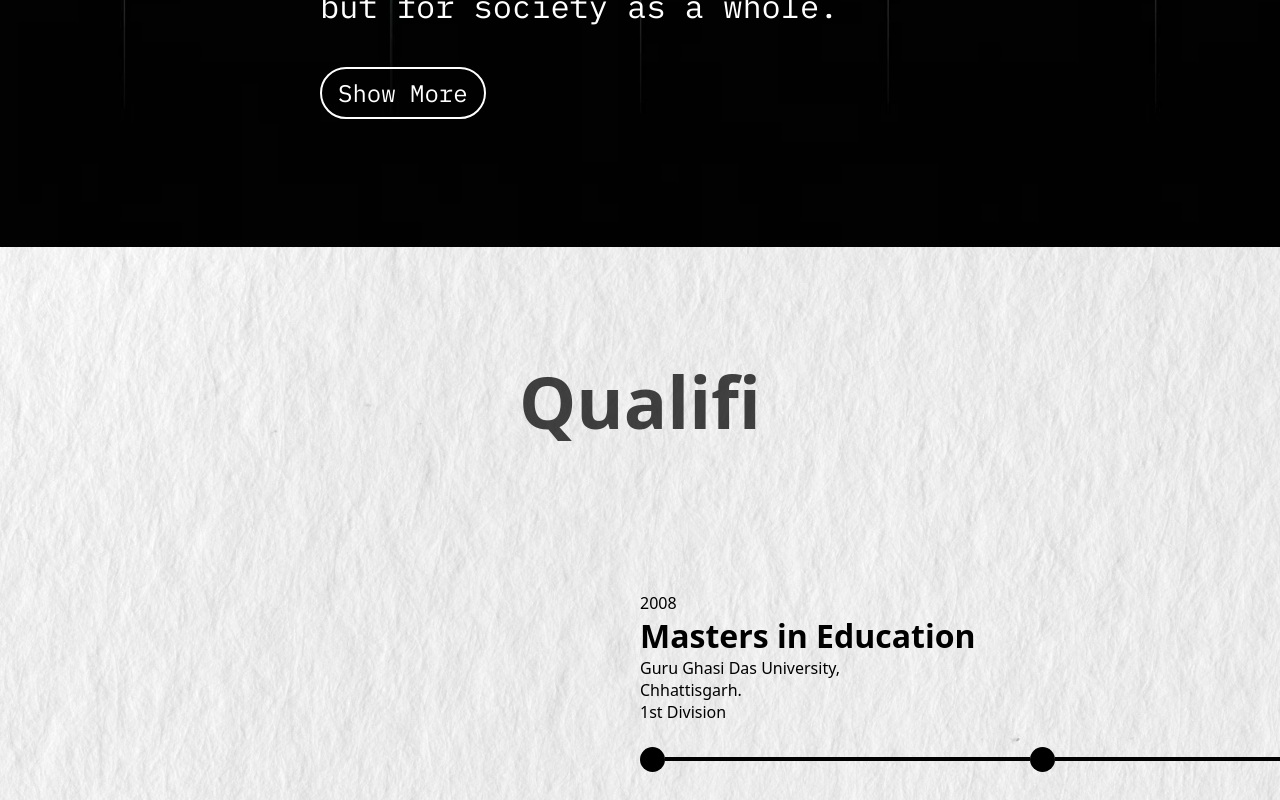
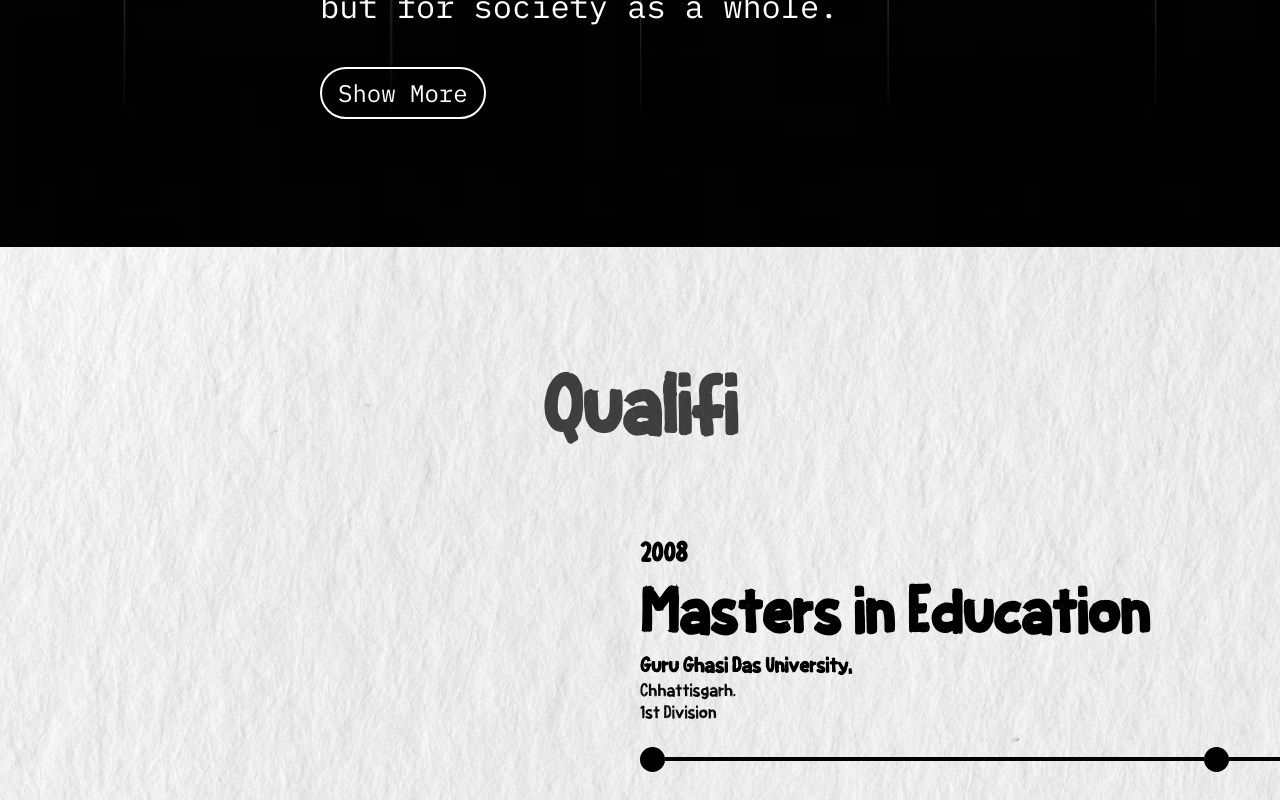
Before and after one commit to Kawish-Raj/arun-kumar-portfolio, a React (Vite) app: page / in a window 1280 px wide. Shown: the part 2000-2800 px from the top of the page. Built offline with nearby package versions, Linux system fonts and the light colour scheme.

Commit message:
added important styles to the qualifications page

```diff
--- a/src/components/Qualifications.jsx
+++ b/src/components/Qualifications.jsx
@@ -85,9 +85,9 @@ export default function Qualifications({ setIsMainContent }) {
                             <div className={`${styles.sampleImage} ${styles.sampleImageStyling}`}></div>
                             <hr className={`${styles.firstHorizontalLine} ${styles.horizontalStyling}`}></hr>
                             <div className={styles.timelineContent}>
-                                <p className={styles.datePara}>2008</p>
+                                <h2 className={styles.datePara}>2008</h2>
                                 <h1 className={styles.degreeHeading}>Masters in Education</h1>
-                                <p className={styles.universityName}>Guru Ghasi Das University,</p>
+                                <h3 className={styles.universityName}>Guru Ghasi Das University,</h3>
                                 <p className={styles.placeName}>Chhattisgarh.</p>
                                 <p className={styles.divison}>1st Division</p>
                             </div>
@@ -97,9 +97,9 @@ export default function Qualifications({ setIsMainContent }) {
                             <div className={`${styles.sampleImage} ${styles.sampleImageStyling}`}></div>
                             <hr className={`${styles.afterHrLine} ${styles.horizontalStyling}`}></hr>
                             <div className={styles.timelineContent}>
-                                <p className={styles.datePara}>1996</p>
+                                <h2 className={styles.datePara}>1996</h2>
                                 <h1 className={styles.degreeHeading}>Bachelors in Education</h1>
-                                <p className={styles.universityName}>B.R.Ambedkar Bihar University,</p>
+                                <h3 className={styles.universityName}>B.R.Ambedkar Bihar University,</h3>
                                 <p className={styles.placeName}>Muzaffarpur.</p>
                                 <p className={styles.divison}>1st Division</p>
                             </div>
@@ -109,9 +109,9 @@ export default function Qualifications({ setIsMainContent }) {
                             <div className={`${styles.sampleImage} ${styles.sampleImageStyling}`}></div>
                             <hr className={`${styles.afterHrLine} ${styles.horizontalStyling}`}></hr>
                             <div className={styles.timelineContent}>
-                                <p className={styles.datePara}>1989</p>
+                                <h2 className={styles.datePara}>1989</h2>
                                 <h1 className={styles.degreeHeading}>Masters in Arts</h1>
-                                <p className={styles.universityName}>B.R.Ambedkar University,</p>
+                                <h3 className={styles.universityName}>B.R.Ambedkar University,</h3>
                                 <p className={styles.placeName}>Muzaffarpur.</p>
                                 <p className={styles.divison}>1st Division</p>
                             </div>
@@ -121,9 +121,9 @@ export default function Qualifications({ setIsMainContent }) {
                             <div className={`${styles.sampleImage} ${styles.sampleImageStyling}`}></div>
                             <hr className={`${styles.afterHrLine} ${styles.horizontalStyling}`}></hr>
                             <div className={styles.timelineContent}>
-                                <p className={styles.datePara}>1987</p>
+                                <h2 className={styles.datePara}>1987</h2>
                                 <h1 className={styles.degreeHeading}>Bachelors in Arts(Honours)</h1>
-                                <p className={styles.universityName}>B.R.Ambedkar University,</p>
+                                <h3 className={styles.universityName}>B.R.Ambedkar University,</h3>
                                 <p className={styles.placeName}>Muzaffarpur.</p>
                                 <p className={styles.divison}>1st Division</p>
                             </div>
@@ -133,9 +133,9 @@ export default function Qualifications({ setIsMainContent }) {
                             <div className={`${styles.sampleImage} ${styles.sampleImageStyling}`}></div>
                             <hr className={`${styles.afterHrLine} ${styles.horizontalStyling}`}></hr>
                             <div className={styles.timelineContent}>
-                                <p className={styles.datePara}>1984</p>
+                                <h2 className={styles.datePara}>1984</h2>
                                 <h1 className={styles.degreeHeading}>Sr. Secondary School Examination</h1>
-                                <p className={styles.universityName}>Bihar Intermediate Education Council,</p>
+                                <h3 className={styles.universityName}>Bihar Intermediate Education Council,</h3>
                                 <p className={styles.placeName}>Patna.</p>
                                 <p className={styles.divison}>1st Division</p>
                             </div>
@@ -145,9 +145,9 @@ export default function Qualifications({ setIsMainContent }) {
                             <div className={`${styles.sampleImage} ${styles.sampleImageStyling}`}></div>
                             <hr className={`${styles.afterHrLine} ${styles.horizontalStyling}`}></hr>
                             <div className={styles.timelineContent}>
-                                <p className={styles.datePara}>1982</p>
+                                <h2 className={styles.datePara}>1982</h2>
                                 <h1 className={styles.degreeHeading}>Secondary School Examination</h1>
-                                <p className={styles.universityName}>Bihar School Examination Board,</p>
+                                <h3 className={styles.universityName}>Bihar School Examination Board,</h3>
                                 <p className={styles.placeName}>Patna.</p>
                                 <p className={styles.divison}>1st Division</p>
                             </div>
--- a/src/css-components/Qualifications.module.css
+++ b/src/css-components/Qualifications.module.css
@@ -1,5 +1,6 @@
 .qualifications {
-    font-family: ui-sans-serif, system-ui, -apple-system, BlinkMacSystemFont, "Segoe UI", Roboto, "Helvetica Neue", Arial, "Noto Sans", sans-serif, "Apple Color Emoji", "Segoe UI Emoji", "Segoe UI Symbol", "Noto Color Emoji";
+    /* font-family: ui-sans-serif, system-ui, -apple-system, BlinkMacSystemFont, "Segoe UI", Roboto, "Helvetica Neue", Arial, "Noto Sans", sans-serif, "Apple Color Emoji", "Segoe UI Emoji", "Segoe UI Symbol", "Noto Color Emoji"; */
+    font-family: 'Flabstick', monospace;
     height: 100vh;
     display: flex;
     flex-direction: column;
@@ -49,7 +50,7 @@
     flex-shrink: 0;
 }
 
-/********* GENERAL STYLING WILL DO AT END ********/
+/********* GENERAL STYLING  ********/
 .horizontalStyling {
     border: solid black 2px;
 }
@@ -65,6 +66,10 @@
     opacity: 0;
     transition: opacity 0.7s ease-out,
     transform 0.5s cubic-bezier(.53,.82,.66,2.04);
+}
+
+.timelineContent > .degreeHeading {
+    font-size: calc(7vh);
 }
 
 .oddItem > .timelineContent {
--- a/src/index.css
+++ b/src/index.css
@@ -36,3 +36,13 @@ html {
   font-family: 'IBMPlexMono Nerd Font';
   src: url('./assets/fonts/IBMPlexMono-Regular.ttf') format('truetype');
 }
+
+@font-face {
+  font-family: 'Flabstick';
+  src: url('./assets/fonts/FlapstickDEMO.otf') format('opentype');
+}
+
+@font-face {
+  font-family: 'KGB';
+  src: url('./assets/fonts/KGBlankSpaceSketch.ttf') format('truetype');
+}
```
Also changed, not shown: src/assets/fonts/FlapstickDEMO.otf (added), src/assets/fonts/KGBlankSpaceSketch.ttf (added).
